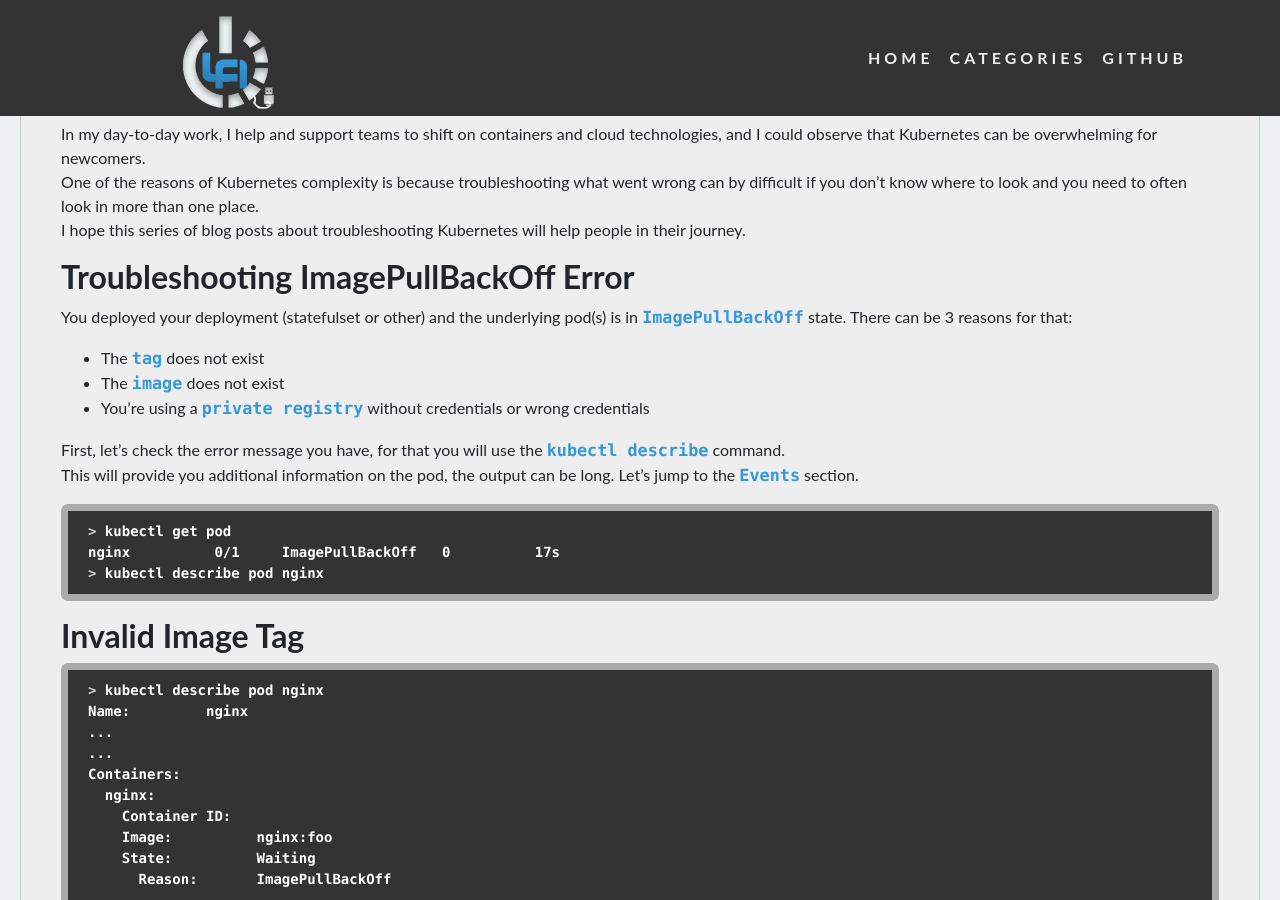
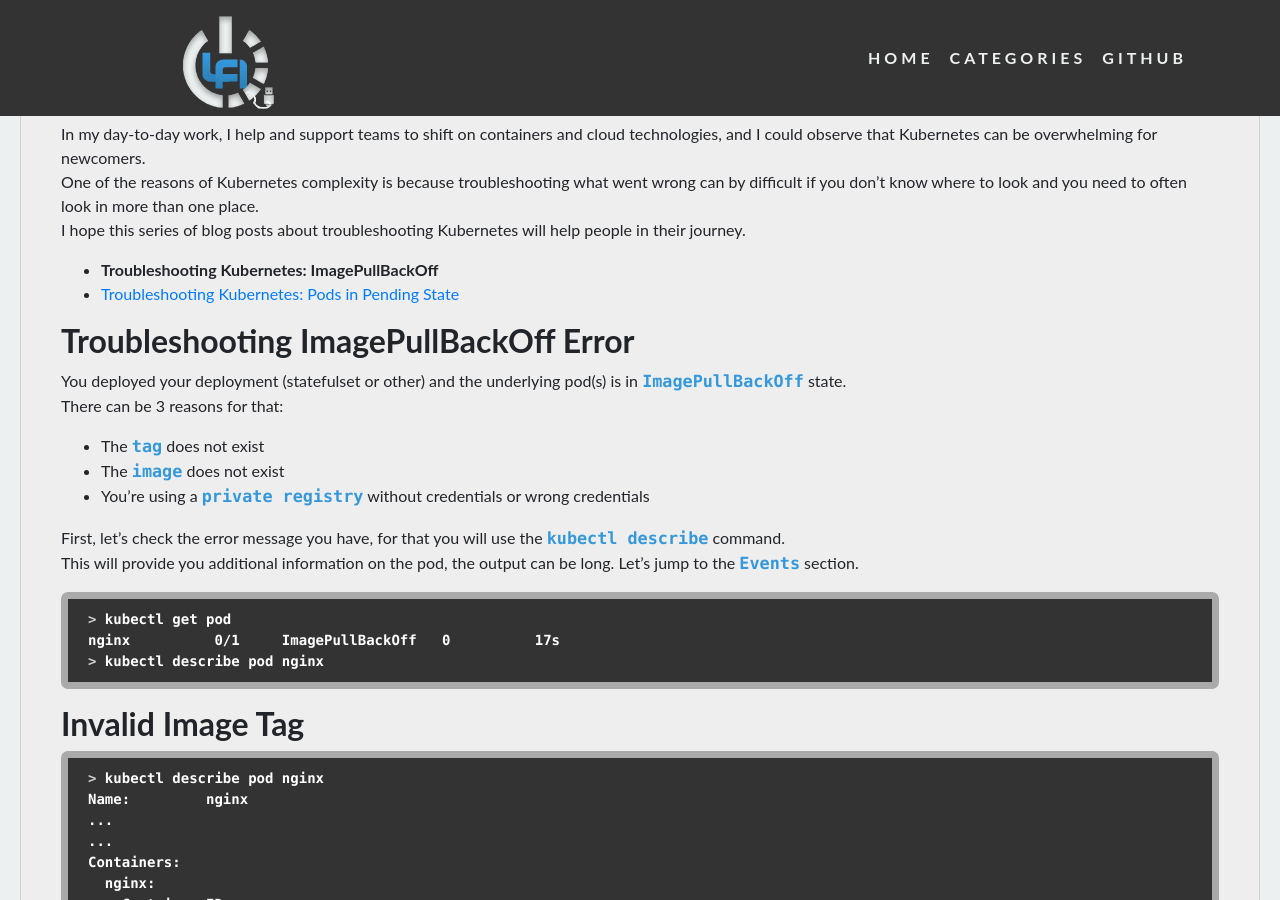
Before and after one commit to ludovicalarcon/ludovicalarcon.github.io, a Jekyll site: the page built from _posts/2022-05-21-Troubleshooting-ImagePullBackOff.md, in a window 1280 px wide and 900 px high, scrolled down 831 px. Built offline with Jekyll 4.4.1, drawn with Linux system fonts in a browser that asks for light colours; nearby versions of some CDN libraries.

Commit message:
Add link to other troubleshooting series blog post

```diff
--- a/_posts/2022-05-21-Troubleshooting-ImagePullBackOff.md
+++ b/_posts/2022-05-21-Troubleshooting-ImagePullBackOff.md
@@ -10,6 +10,9 @@ tags: [Kubernetes, Throubleshooting, "101"]
 In my day-to-day work, I help and support teams to shift on containers and cloud technologies, and I could observe that Kubernetes can be overwhelming for newcomers.
 One of the reasons of Kubernetes complexity is because troubleshooting what went wrong can by difficult if you don't know where to look and you need to often look in more than one place.
 I hope this series of blog posts about troubleshooting Kubernetes will help people in their journey.
+
+- __Troubleshooting Kubernetes: ImagePullBackOff__
+- [Troubleshooting Kubernetes: Pods in Pending State]({% post_url 2022-05-21-Troubleshooting-Pending-Pods %})
 
 ## __Troubleshooting ImagePullBackOff Error__
 
```
